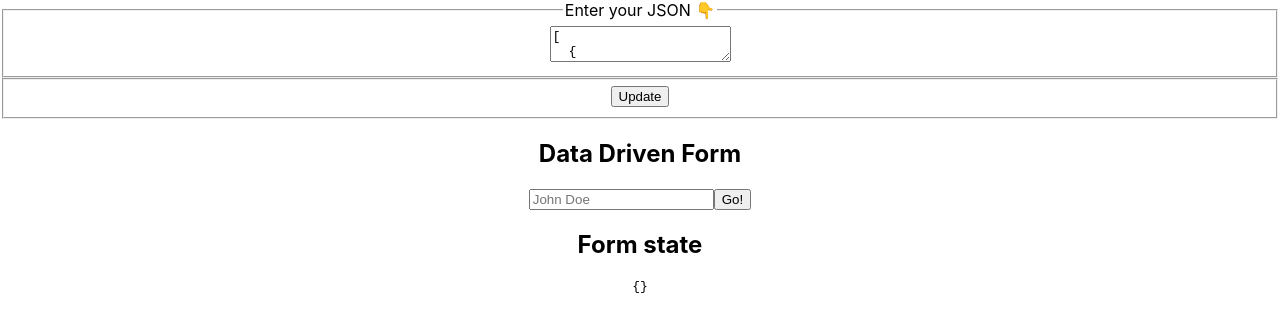
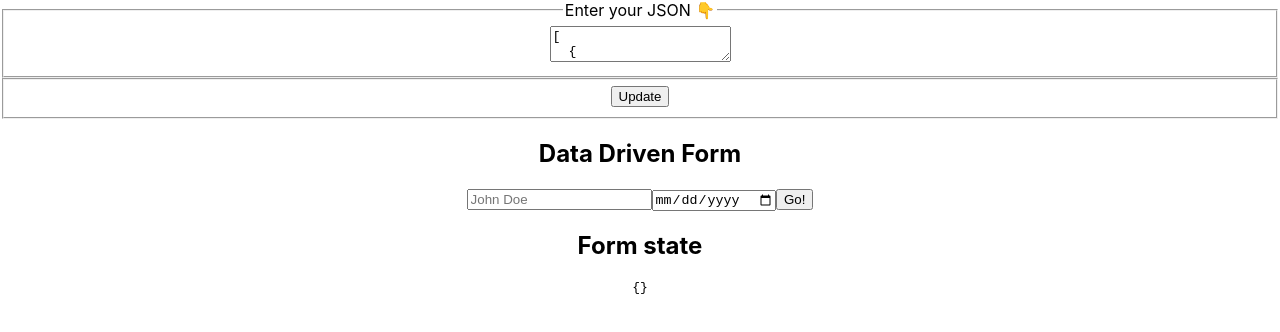
Before and after one commit to vitkarpov/acre-test, a React (Create React App) app: page / in a window 1280 px wide. Shown: the top 332 px of the page. Built offline with nearby package versions, Linux system fonts and the light colour scheme.

Commit message:
feat(fields): DateField

```diff
--- a/src/App.js
+++ b/src/App.js
@@ -2,6 +2,7 @@ import React, { useState } from 'react';
 import './App.css';
 
 import TextField from './components/TextField';
+import DateField from './components/DateField';
 
 const DEFAULT_SCHEME = [
   {
@@ -10,6 +11,13 @@ const DEFAULT_SCHEME = [
     fieldProps: {
       name: 'name',
       placeholder: 'John Doe'
+    }
+  },
+  {
+    id: 'StartDate',
+    fieldType: 'DateField',
+    fieldProps: {
+      name: 'start'
     }
   }
 ];
@@ -78,6 +86,8 @@ function DataDrivenForm({ scheme, onSubmit }) {
         switch (fieldType) {
           case 'TextField':
             return <TextField key={id} {...fieldProps} onChange={onChange} />;
+          case 'DateField':
+            return <DateField key={id} {...fieldProps} onChange={onChange} />;
           default:
             return `Unknown fieldType ${fieldType}`;
         }
--- /dev/null
+++ b/src/components/DateField/index.js
@@ -0,0 +1,19 @@
+import React from 'react';
+import PropTypes from 'prop-types';
+
+const DateField = ({ name, required, onChange }) => (
+  <input
+    type="date"
+    name={name}
+    required={required}
+    onChange={(e) => onChange(name, e.target.value)}
+  />
+);
+
+DateField.propTypes = {
+  name: PropTypes.string.isRequired,
+  required: PropTypes.bool,
+  onChange: PropTypes.func
+};
+
+export default DateField;
```
